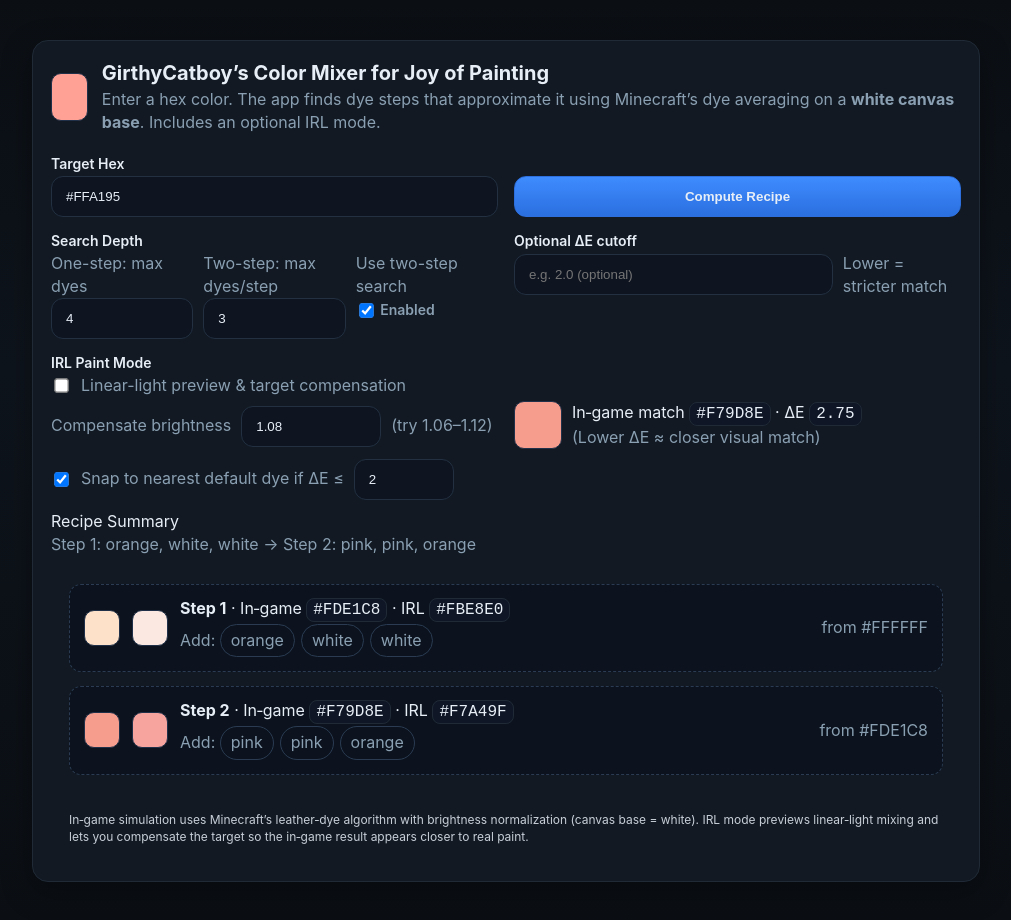
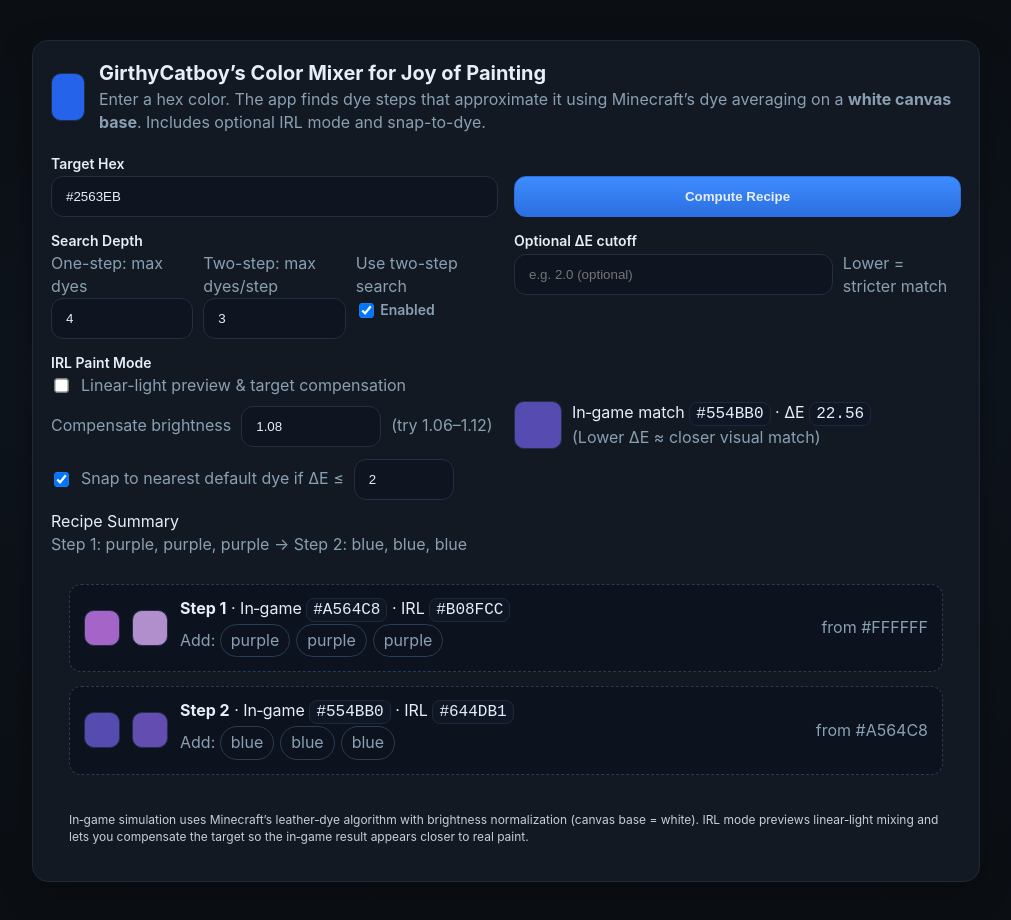
Before and after one commit to Etho509/JoyofPaintingMixer, a plain HTML site: page index.html in a window 1280 px wide. Shown: the whole page, without its empty margins (134-1145 px from the left). Drawn offline with Linux system fonts and the light colour scheme.

Commit message:
Update index.html

```diff
--- a/index.html
+++ b/index.html
@@ -5,7 +5,7 @@
   <meta name="viewport" content="width=device-width, initial-scale=1" />
   <title>GirthyCatboy’s Color Mixer for Joy of Painting</title>
   <style>
-    :root { --bg:#0b0f14; --panel:#121923; --muted:#8aa0b2; --text:#e7eef6; --acc:#4aa3ff; }
+    :root { --bg:#0b0f14; --panel:#121923; --muted:#8aa0b2; --text:#e7eef6; --acc:#2563eb; }
     *{box-sizing:border-box}
     body{margin:0;background:linear-gradient(180deg,#0b0f14,#0e141c 40%,#0b0f14);color:var(--text);font:16px/1.45 Inter,ui-sans-serif,system-ui,-apple-system,Segoe UI,Roboto,Helvetica,Arial}
     .wrap{max-width:980px;margin:40px auto;padding:0 16px}
@@ -40,14 +40,14 @@
           <div class="swatch" id="targetSwatch" title="Target"></div>
           <div>
             <h1>GirthyCatboy’s Color Mixer for Joy of Painting</h1>
-            <p class="sub">Enter a hex color. The app finds dye steps that approximate it using Minecraft’s dye averaging on a <b>white canvas base</b>. Includes an optional IRL mode.</p>
+            <p class="sub">Enter a hex color. The app finds dye steps that approximate it using Minecraft’s dye averaging on a <b>white canvas base</b>. Includes optional IRL mode and snap-to-dye.</p>
           </div>
         </header>
 
         <div class="row">
           <div>
             <label for="hex">Target Hex</label>
-            <input id="hex" type="text" placeholder="#FFA195" value="#FFA195" />
+            <input id="hex" type="text" placeholder="#2563EB" value="#2563EB" />
           </div>
           <div>
             <label>&nbsp;</label>
@@ -125,11 +125,12 @@
 
 <script>
 // ---------- Data ----------
+// Corrected to match your in‑game canvas samples
 const DYES = {
-  black:[0x1D,0x1D,0x21], red:[0xB0,0x2E,0x26], green:[0x5E,0x7C,0x16], brown:[0x83,0x54,0x32],
-  blue:[0x3C,0x44,0xAA], purple:[0x89,0x32,0xB8], cyan:[0x16,0x9C,0x9C], light_gray:[0x9D,0x9D,0x97],
-  gray:[0x47,0x4F,0x52], pink:[0xF3,0x8B,0xAA], lime:[0x80,0xC7,0x1F], yellow:[0xFE,0xD8,0x3D],
-  light_blue:[0x3A,0xB3,0xDA], magenta:[0xC7,0x4E,0xBD], orange:[0xF9,0x80,0x1D], white:[0xF9,0xFF,0xFE]
+  black:[0x1D,0x1D,0x21], red:[0xAE,0x2D,0x26], green:[0x5D,0x7B,0x16], brown:[0x81,0x53,0x31],
+  blue:[0x3B,0x43,0xA8], purple:[0x87,0x31,0xB6], cyan:[0x16,0x9A,0x9A], light_gray:[0x9B,0x9B,0x95],
+  gray:[0x46,0x4E,0x51], pink:[0xF0,0x89,0xA8], lime:[0x7E,0xC5,0x1F], yellow:[0xFB,0xD5,0x3C],
+  light_blue:[0x39,0xB1,0xD7], magenta:[0xC5,0x4D,0xBB], orange:[0xF6,0x7E,0x1D], white:[0xFF,0xFF,0xFF]
 };
 const DYE_NAMES = Object.keys(DYES);
 const BASE = [255,255,255]; // canvas base = white
@@ -154,6 +155,15 @@
   return [L,a,b2];
 }
 function deltaE(rgb1,rgb2){ const [L1,a1,b1]=rgbToLab(rgb1), [L2,a2,b2]=rgbToLab(rgb2); return Math.hypot(L1-L2,a1-a2,b1-b2); }
+
+function nearestDye(rgb){
+  let best=null, name=null;
+  for(const [k,v] of Object.entries(DYES)){
+    const d=deltaE(rgb,v);
+    if(best===null || d<best){ best=d; name=k; }
+  }
+  return {name, dE: best, rgb: DYES[name]};
+}
 
 // ---------- Mixing ----------
 // Exact vanilla-style step (brightness normalization + floor), executed on the game canvas
@@ -226,13 +236,24 @@
   const cutoff = cutoffStr? parseFloat(cutoffStr) : null;
   const irl = document.getElementById('irlMode').checked;
   const comp = parseFloat(document.getElementById('comp').value || '1.0');
+  const snap = document.getElementById('snapEnable').checked;
+  const snapTh = parseFloat(document.getElementById('snapThreshold').value || '2');
 
   let target; try{ target=parseHex(hex); }catch(e){ alert(e.message); return; }
-
-  // Update target swatch
   document.getElementById('targetSwatch').style.background=rgbStr(target);
 
-  // If IRL mode, pre-compensate target brightness in linear space to better match real paint
+  // Snap-to-default-dye (check against unmodified input)
+  if(snap){
+    const s = nearestDye(target);
+    if(s.dE <= snapTh){
+      const out = mixStepGame(BASE, [s.name]);
+      const best = { d: deltaE(out, target), out, steps:[[s.name]], snapped:true, snapName:s.name, snapDE:s.dE };
+      renderBest(best, cutoff);
+      return;
+    }
+  }
+
+  // If IRL mode, pre-compensate target brightness in linear space
   if(irl){
     let [R,G,B] = target.map(srgbToLin);
     R = Math.min(1, R*comp); G = Math.min(1, G*comp); B = Math.min(1, B*comp);
@@ -242,7 +263,10 @@
   const cands=[ tryOneStep(target,d1) ];
   if(enableTwo) cands.push( tryTwoSteps(target,d2) );
   const best=cands.reduce((a,b)=> a && a.d<=b.d ? a : b);
+  renderBest(best, cutoff);
+}
 
+function renderBest(best, cutoff){
   if(cutoff!=null && best.d>cutoff){
     document.getElementById('matchSwatch').style.background='transparent';
     document.getElementById('matchHex').textContent = '#—';
@@ -252,16 +276,14 @@
     return;
   }
 
-  // Display overall match (in‑game)
   document.getElementById('matchSwatch').style.background=rgbStr(best.out);
   document.getElementById('matchHex').textContent=rgbStr(best.out);
   document.getElementById('matchDe').textContent=best.d.toFixed(2);
 
-  // Build summary
-  const summary = best.steps.map((s,i)=>`Step ${i+1}: ${s.join(', ')}`).join(' → ');
+  let summary = best.steps.map((s,i)=>`Step ${i+1}: ${s.join(', ')}`).join(' → ');
+  if(best.snapped){ summary = `Snapped to default dye: ${best.snapName}`; }
   document.getElementById('summary').textContent = summary;
 
-  // Render steps with both previews (in‑game vs IRL)
   const result=document.getElementById('result');
   result.innerHTML='';
   let current=BASE;
@@ -272,18 +294,18 @@
     el.className='step';
     el.innerHTML = `
       <div style="display:flex;align-items:center;gap:12px;justify-content:space-between;flex-wrap:wrap">
-        <div style="display:flex;align-items:center;gap:12px">
-          <div class="swatch" style="width:36px;height:36px;background:${rgbStr(nextGame)}" title="In‑game"></div>
-          <div class="swatch" style="width:36px;height:36px;background:${rgbStr(nextIRL)}" title="IRL (linear)"></div>
+        <div style=\"display:flex;align-items:center;gap:12px\">
+          <div class=\"swatch\" style=\"width:36px;height:36px;background:${rgbStr(nextGame)}\" title=\"In‑game\"></div>
+          <div class=\"swatch\" style=\"width:36px;height:36px;background:${rgbStr(nextIRL)}\" title=\"IRL (linear)\"></div>
           <div>
             <div><b>Step ${idx+1}</b> · In‑game <code>${rgbStr(nextGame)}</code> · IRL <code>${rgbStr(nextIRL)}</code></div>
-            <div class="muted">Add: ${dyes.map(n=>`<span class='pill'>${n.replace('_',' ')}</span>`).join('')}</div>
+            <div class=\"muted\">Add: ${dyes.map(n=>`<span class='pill'>${n.replace('_',' ')}<\/span>`).join('')}</div>
           </div>
         </div>
-        <div class="muted">from ${rgbStr(current)}</div>
+        <div class=\"muted\">from ${rgbStr(current)}</div>
       </div>`;
     result.appendChild(el);
-    current = nextGame; // subsequent steps use game logic as Minecraft would
+    current = nextGame;
   });
 }
 
@@ -291,6 +313,9 @@
 const runBtn=document.getElementById('run');
 runBtn.addEventListener('click', ()=>{ runBtn.disabled=true; runBtn.textContent='Searching…'; setTimeout(()=>{ runSearch(); runBtn.disabled=false; runBtn.textContent='Compute Recipe'; }, 10); });
 window.addEventListener('DOMContentLoaded', ()=>{ try{ runSearch(); }catch{} });
+
+// expose helpers for console debugging
+window._nearestDye = nearestDye;
 </script>
 </body>
 </html>
```
